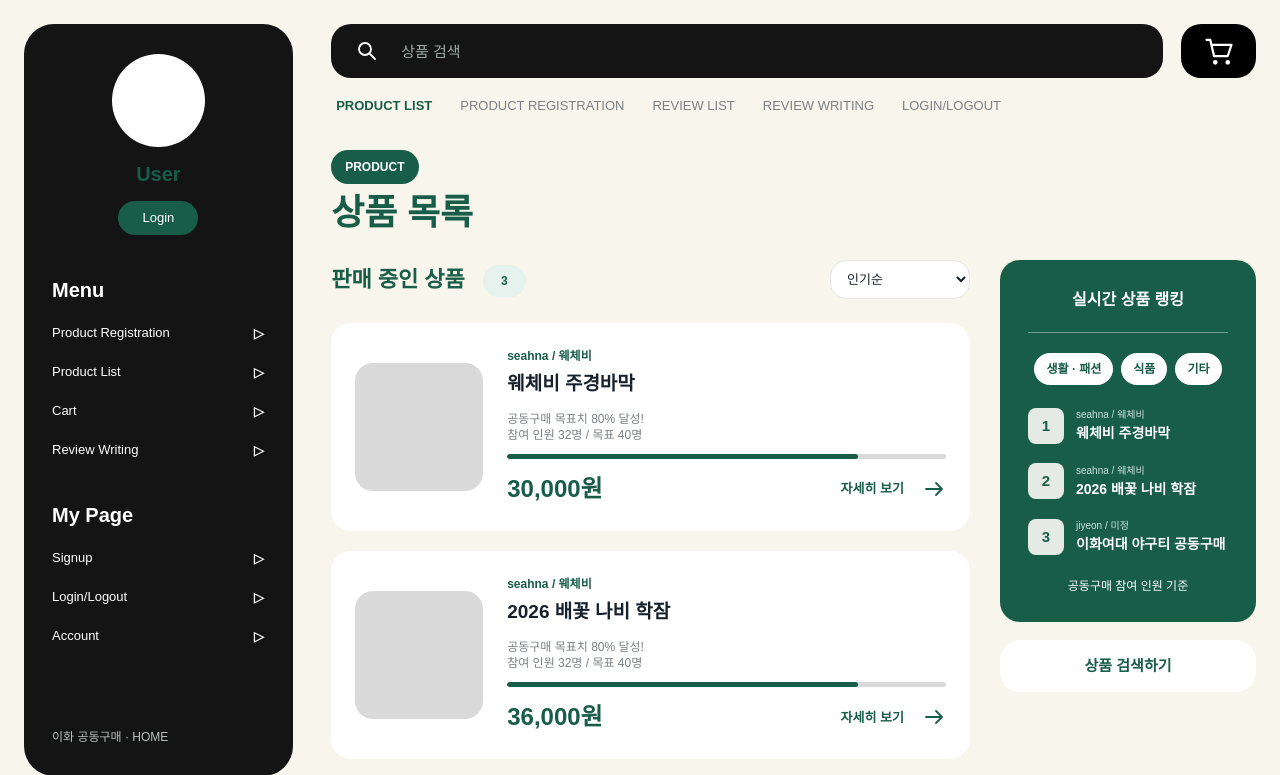
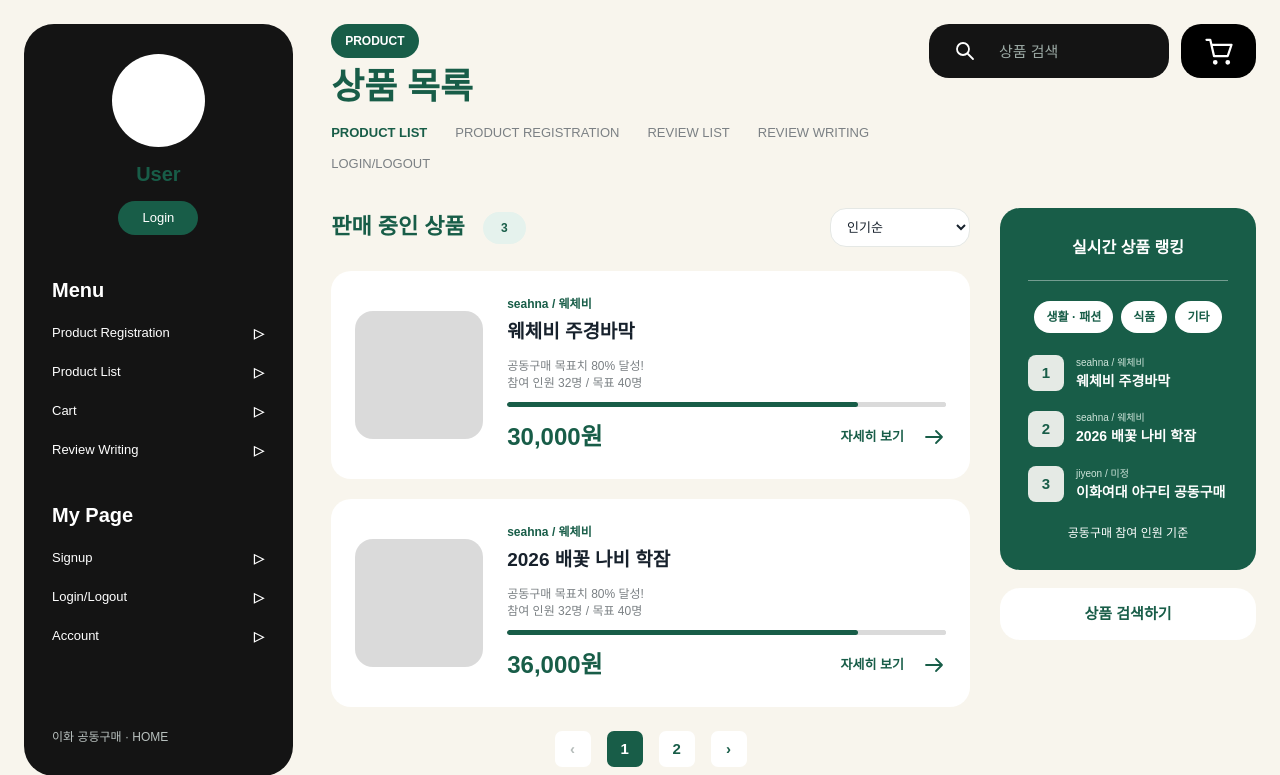
Before and after one commit to 2026-osp-project-2425/2026_osp_project_2425, a Flask app: page / in a window 1280 px wide. Shown: the top 775 px of the page. Run offline with Flask 3, Linux system fonts and the light colour scheme; data comes from the database, SQL or seed files in the repository; some web fonts are replaced.

Commit message:
디자인 수정

```diff
--- a/static/css/common.css
+++ b/static/css/common.css
@@ -143,3 +143,35 @@ dialog p { margin:16px 0 24px; }
 @media(max-width:1000px) { .two-column { grid-template-columns:minmax(0,1fr); } .right-rail { display:grid; grid-template-columns:minmax(0,1fr) minmax(0,1fr); align-items:start; } .detail-layout>.right-rail { display:block; } .review-product-banner { grid-template-columns:140px minmax(0,1fr); gap:18px; } .banner-name h2 { font-size:21px; } .form-grid { grid-template-columns:125px minmax(0,1fr); gap:18px; } .date-group { flex-wrap:wrap; } .date-group input { flex-basis:130px; } }
 @media(max-width:760px) { .app-shell { display:block; width:calc(100% - 28px); margin:14px auto; } .sidebar { display:none; position:fixed; left:14px; top:14px; width:240px; height:calc(100dvh - 28px); min-height:0; z-index:20; box-shadow:0 0 0 100vmax #0005; } .sidebar.open { display:flex; } .mobile-menu { display:inline-flex; background:var(--black); color:#fff; height:48px; } .topbar { gap:8px; } .search-bar { height:48px; padding:0 8px; } .cart-button { width:56px; height:48px; } .navigation { gap:12px 18px; } .site-header { margin-bottom:24px; } .white-card { padding:20px; } .form-card { padding:20px; } .form-grid { grid-template-columns:110px minmax(0,1fr); gap:16px 12px; } .form-actions .btn { min-width:0; flex:1; } .review-product-banner { padding:20px; } }
 @media(max-width:480px) { .form-grid,.detail-grid { grid-template-columns:minmax(0,1fr); gap:10px; } .form-grid>label,.detail-grid dt { padding-top:12px; } .form-grid>label:first-child { padding-top:0; } .right-rail { display:flex; } .review-product-banner { grid-template-columns:1fr; } .banner-photo .photo-slot { width:140px; } .button-row .btn { flex-basis:100%; } .photo-slot { width:130px; } .list-toolbar h2 { font-size:18px; } .count-badge { margin-left:5px; padding:5px 10px; } .list-toolbar select { width:112px; } .title-input { font-size:24px; } }
+
+.site-header .topbar {
+    display: flex;
+    justify-content: space-between;
+    align-items: flex-start;
+    gap: 18px;
+}
+
+.header-left {
+    display: flex;
+    flex-direction: column;
+    gap: 12px;
+}
+
+.header-right {
+    display: flex;
+    align-items: center;
+    gap: 12px;
+}
+
+.header-right .search-bar {
+    width: 240px;
+    flex: initial;
+}
+
+.site-header .page-heading {
+    margin-bottom: 0;
+}
+
+.site-header .navigation {
+    padding: 0;
+}
--- a/templates/index.html
+++ b/templates/index.html
@@ -81,9 +81,20 @@
         <a class="home-link" href="{{ url_for('hello') }}">이화 공동구매 · HOME</a>
     </aside>
     <main class="main-content">
-        <header class="site-header"><div class="topbar"><button class="mobile-menu icon-button" type="button" aria-label="메뉴 열기" aria-expanded="false" aria-controls="sidebar">{{ icon('menu') }}</button><form class="search-bar" action="{{ url_for('view_list') }}" method="get"><button type="submit" class="icon-button" aria-label="상품 검색">{{ icon('search') }}</button><label class="sr-only" for="global-search">상품 검색</label><input id="global-search" name="q" value="{{ request.args.get('q','') }}" placeholder="상품 검색" autocomplete="off"></form><a class="cart-button" href="{{ url_for('cart') }}" aria-label="장바구니">{{ icon('cart') }}{% if cart_count %}<span class="cart-count">{{ cart_count }}</span>{% endif %}</a></div>{{ navigation() }}</header>
+        <header class="site-header">
+            <div class="topbar">
+                <button class="mobile-menu icon-button" type="button" aria-label="메뉴 열기" aria-expanded="false" aria-controls="sidebar">{{ icon('menu') }}</button>
+                <div class="header-left">
+                    <div class="page-heading"><span class="section-badge">{{ badge }}</span><h1>{{ page_title }}</h1></div>
+                    {{ navigation() }}
+                </div>
+                <div class="header-right">
+                    <form class="search-bar" action="{{ url_for('view_list') }}" method="get"><button type="submit" class="icon-button" aria-label="상품 검색">{{ icon('search') }}</button><label class="sr-only" for="global-search">상품 검색</label><input id="global-search" name="q" value="{{ request.args.get('q','') }}" placeholder="상품 검색" autocomplete="off"></form>
+                    <a class="cart-button" href="{{ url_for('cart') }}" aria-label="장바구니">{{ icon('cart') }}{% if cart_count %}<span class="cart-count">{{ cart_count }}</span>{% endif %}</a>
+                </div>
+            </div>
+        </header>
         {% with messages=get_flashed_messages(with_categories=true) %}{% for category,message in messages %}<div class="notice {{ category }}" role="status">{{ message }}<button type="button" data-dismiss aria-label="알림 닫기">×</button></div>{% endfor %}{% endwith %}
-        <div class="page-heading"><span class="section-badge">{{ badge }}</span><h1>{{ page_title }}</h1></div>
         {% block content %}{{ product_listing() }}{% endblock %}
     </main>
 </div>
```
